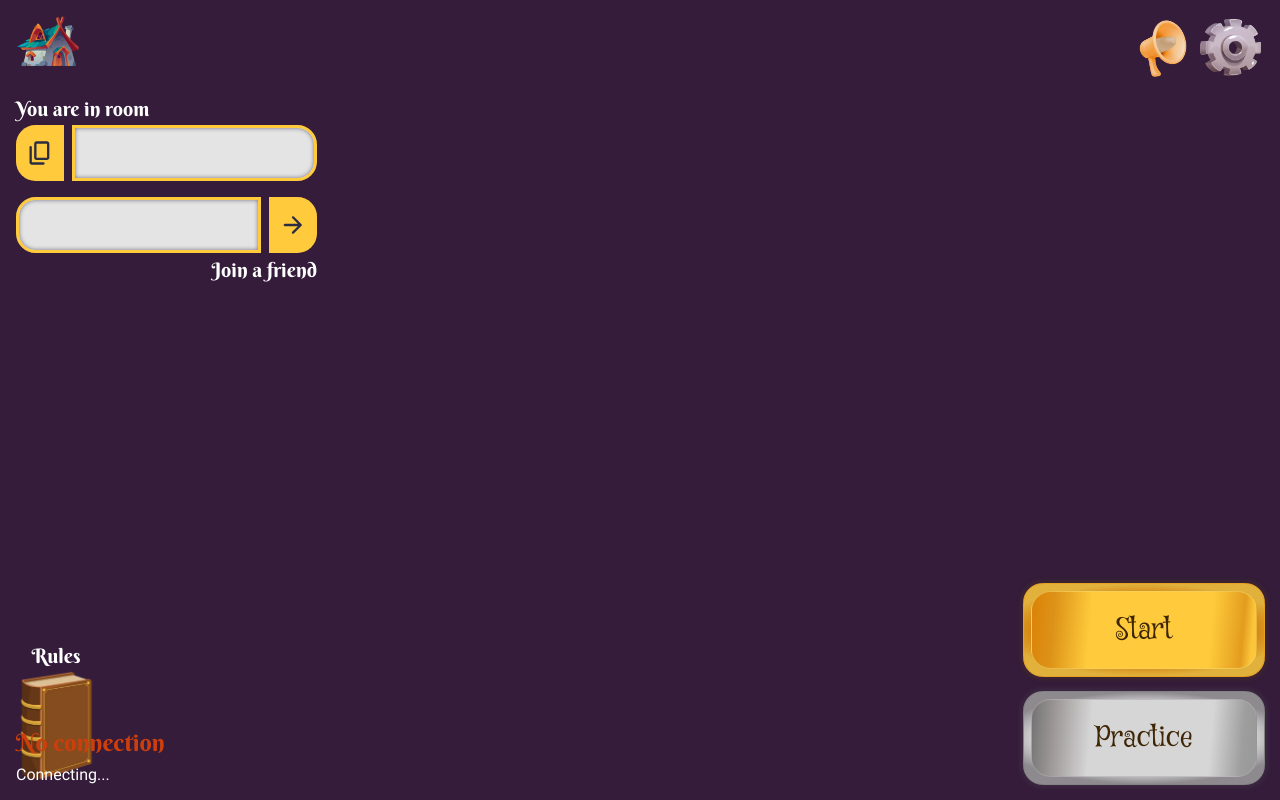
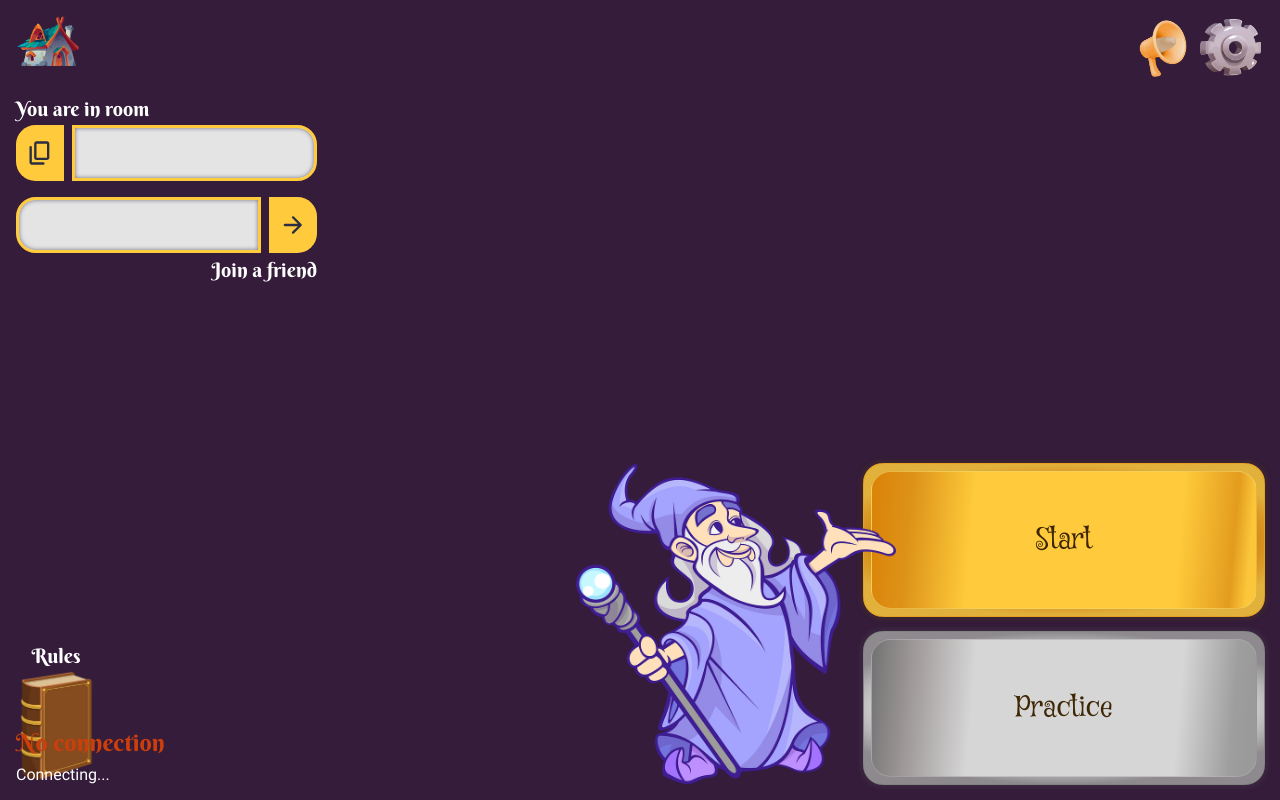
Before and after one commit to cse112-sp24-group12/cse112-sp24-group12, a website with bundled scripts: page source/client/versus.html in a window 1280 px wide. Built offline with nearby package versions, Linux system fonts and the light colour scheme; no server answers.

```diff
--- a/source/client/styles/game.css
+++ b/source/client/styles/game.css
@@ -7,7 +7,8 @@
   align-items: center;
   justify-content: center;
   animation: fly 4.5s linear;
-  z-index: 10; /* ensure object is on top */
+  z-index: 20; /* ensure object is on top */
+  pointer-events: none;
 }
 
 .oracle .message {
--- a/source/client/styles/versus.css
+++ b/source/client/styles/versus.css
@@ -50,6 +50,20 @@
   transform: var(--default-scale);
 }
 
+#wizard {
+  position: absolute;
+  width: 20rem;
+  height: 20rem;
+  transform: scaleX(-1);
+  right: 24rem;
+  pointer-events: none;
+}
+
+#lobby_button_wrapper button {
+  width: 25rem;
+  height: 9.5rem;
+}
+
 versus-card {
   display: block;
   height: 100%;
--- a/source/client/versus.html
+++ b/source/client/versus.html
@@ -60,6 +60,7 @@
         </button>
       </div>
       <div id="lobby_button_wrapper">
+        <img id="wizard" src="./assets/images/oracle.png" alt="wizard">
         <button id="start_game_button" class="primary-button">Start</button>
         <button id="practice_game_button" class="secondary-button">Practice</button>
       </div>
```
Also changed, not shown: source/client/game.html (+1 -1 lines), source/client/index.html (+1 -1 lines).
